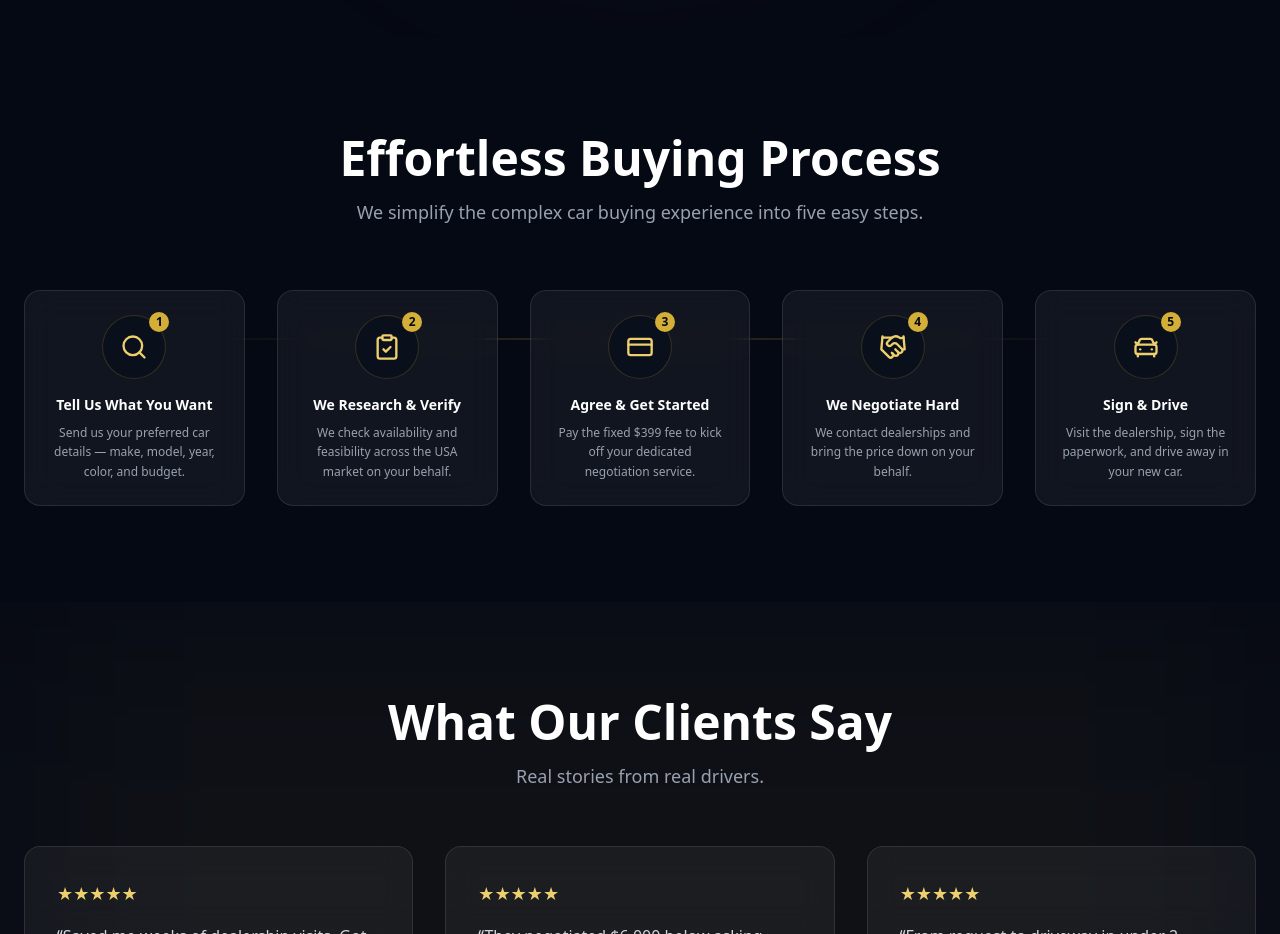
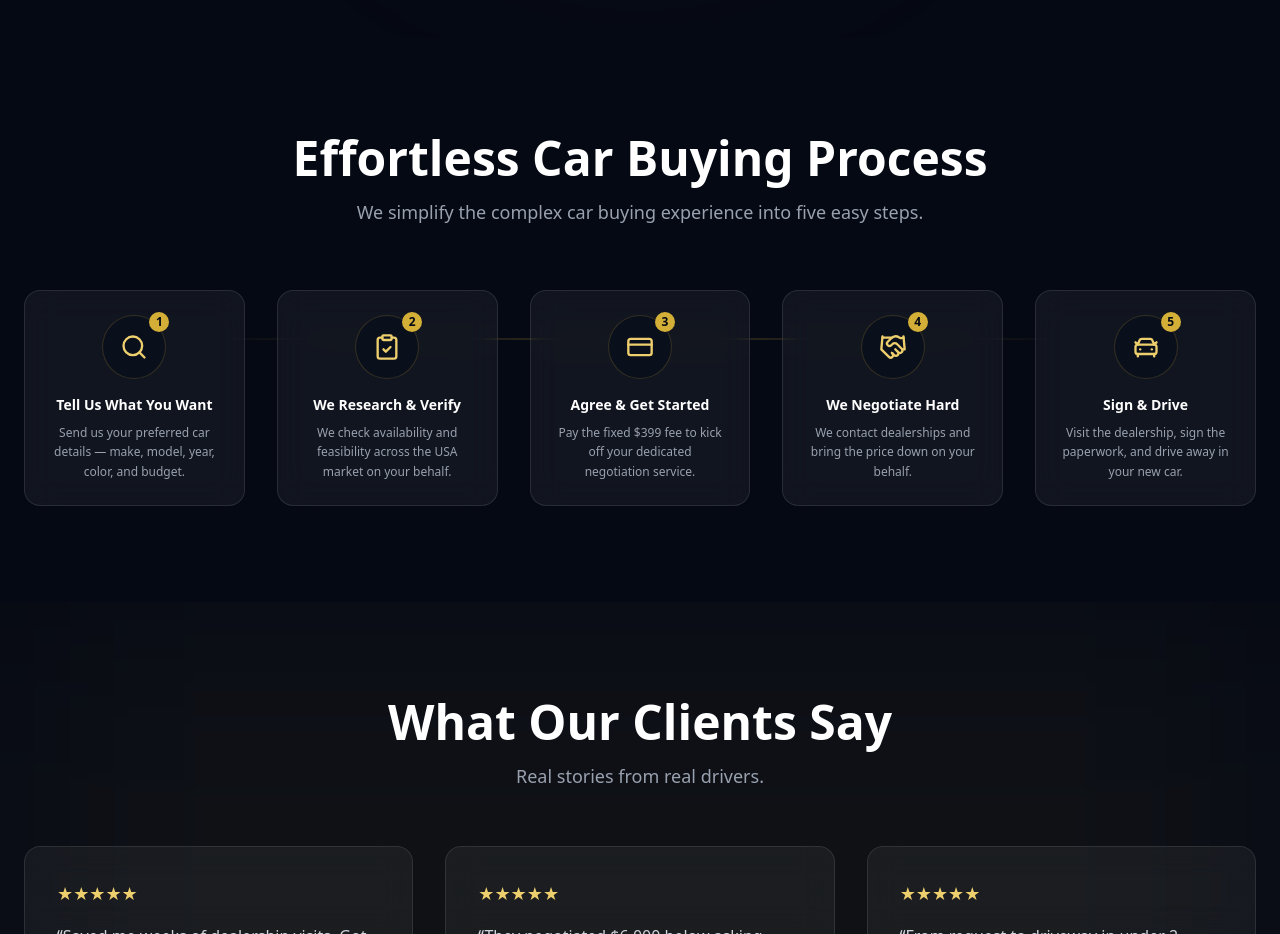
Before and after one commit to Parham-Paziraie/carExperts, a Next.js app in the folder web/: page / in a window 1280 px wide. Shown: the part 2260-3194 px from the top of the page. Built offline with nearby package versions, Linux system fonts and the light colour scheme; a web font is replaced by a local one.

Commit message:
after car buying added

```diff
--- a/web/src/components/HowItWorks.tsx
+++ b/web/src/components/HowItWorks.tsx
@@ -34,7 +34,7 @@ export default function HowItWorks() {
             <div className="container mx-auto px-6">
                 <div className="text-center max-w-3xl mx-auto mb-16 space-y-4">
                     <h2 className="font-serif text-4xl md:text-5xl font-bold text-white">
-                        Effortless Buying Process
+                        Effortless Car Buying Process
                     </h2>
                     <p className="text-gray-400 text-lg">
                         We simplify the complex car buying experience into five easy steps.
```
